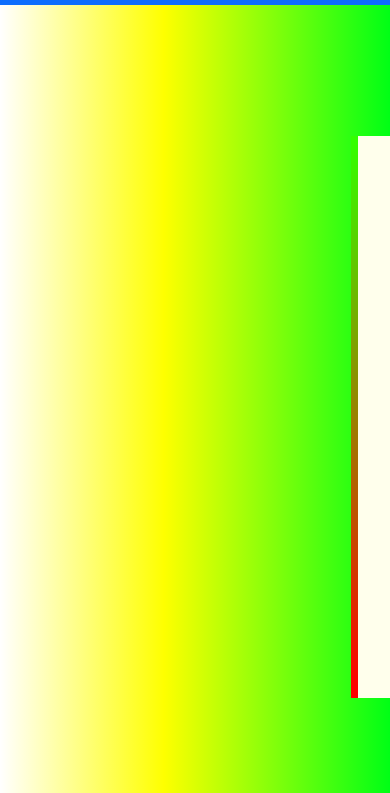
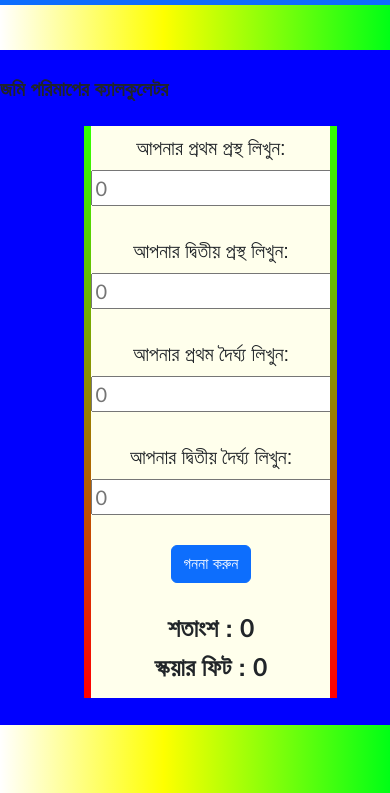
Before and after one commit to apu010/Land-Calculator, a plain HTML site: page index.html in a window 390 px wide. Shown: the part 51-844 px from the top of the page. Drawn offline with nearby package versions, Linux system fonts and the light colour scheme; a web font is replaced by a local one.

Commit message:
Update style.css

```diff
--- a/style.css
+++ b/style.css
@@ -14,40 +14,41 @@ body{
 
 }
 .main-box{
-    width: 160vh;
+    width: 110vh;
     height: 80vh;
-    /* background: blue; */
+    background: blue;
     margin: 0 auto;
     margin-top: 45px;
+    display: flex;
+    align-items: center;
 }
-.main-box .child-box{
-    width: 80%;
-    height: 100%;
-    /* background-color: black; */
-    margin: 0 auto;
-    padding: 50px 0px 0px 0px;
-    text-align: center;
-}
-.main-box .child-box .box-1{
+.main-box .box-1{
     width: 60%;
     height: 90%;
     background: rgb(255, 255, 236);
     margin: 0 auto;
+    margin-top: 25px;
+    display: flex;
     align-items: center;
     border: 7px;
     border-style: solid;
     border-image: linear-gradient(to bottom, rgb(51, 255, 0), rgb(255,0,0)) 1 100%;
-    text-align: center;
-    padding: 20px;
+    display: flex;
+    align-items: center;
+    justify-content: center;
+
+
 
 }
-.main-box .child-box .box-1 form{
+.main-box .box-1 form{
     font-size: 20px;
+    text-align: center;
+
 }
-.main-box .child-box .box-1 form label{
+.main-box .box-1 form label{
     font-family: 'Kalpurush', sans-serif;
 }
-.main-box .child-box .box-1 form h2{
+.main-box .box-1 form h2{
     text-align: center;
 }
 /* #lenth1{
@@ -69,12 +70,44 @@ input[type=number]::-webkit-outer-spin-button{
 h3{
     font-family: 'Kalpurush', sans-serif;
     font-weight: bolder;
+    font-size: 20px;
+
 
 }
 form h2{
     font-family: 'Kalpurush', sans-serif;
     font-weight: bold;
 }
-.main-box .child-box .box-1 form .btn{
+.main-box .box-1 form .btn{
     font-family: 'Kalpurush', sans-serif;
 }
+@media only screen and (max-width:1462px) {
+    .main-box{
+        width: 80vh;
+    }
+}
+@media only screen and (max-width:1104px) {
+    .main-box{
+        width: 60vh;
+    }
+}
+@media only screen and (max-width:829px) {
+    .main-box{
+        width: 50vh;
+    }
+}
+@media only screen and (max-width:682px) {
+    .main-box{
+        width: 40vh;
+    }
+}
+@media only screen and (max-width:560px) {
+    .main-box{
+        width: 30vh;
+    }
+}
+@media only screen and (max-width:416px) {
+    .main-box{
+        width: 300vh;
+    }
+}
```
